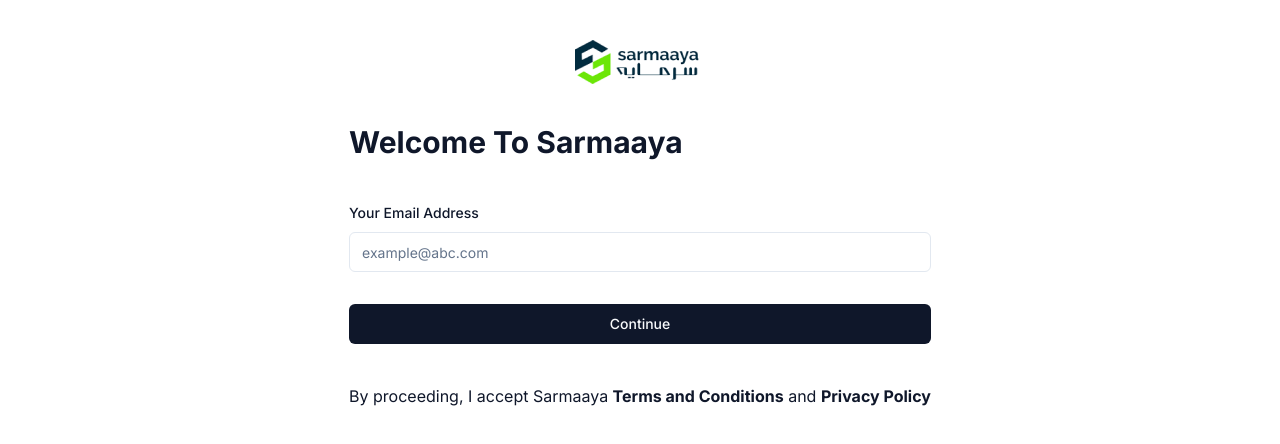
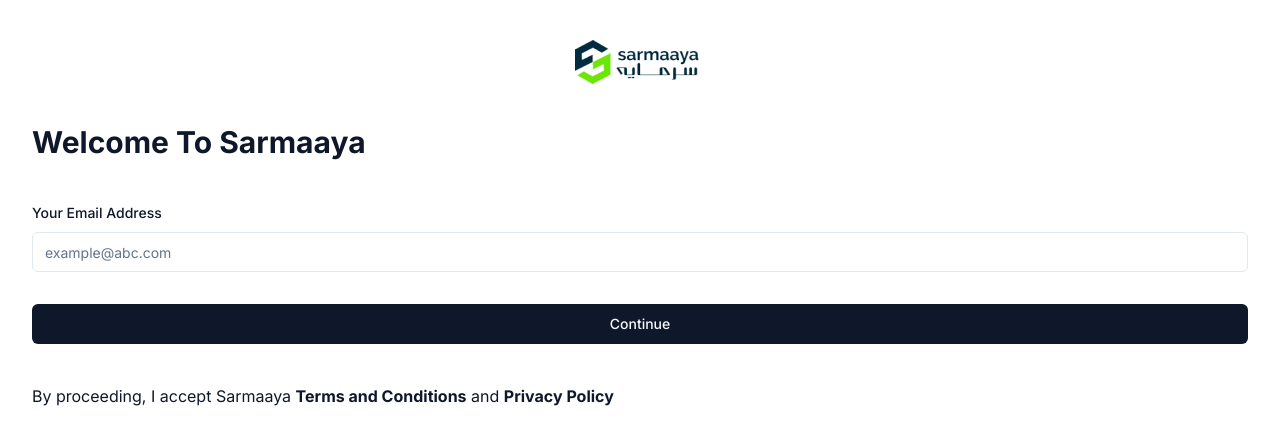
Before and after one commit to OsamaQureshi147/Sarmaaya-Financials-Next13, a Next.js app: page /en/login in a window 1280 px wide. Shown: the top 444 px of the page. Built offline with nearby package versions, Linux system fonts and the light colour scheme.

Commit message:
multi route login

```diff
--- /dev/null
+++ b/app/[lang]/(auth)/login/layout.tsx
@@ -0,0 +1,20 @@
+import Link from 'next/link';
+
+import { Icons } from '@/components/icons';
+
+interface LoginPageLayoutProps {
+  children: React.ReactNode;
+}
+
+export default async function LoginPageLayout({
+  children,
+}: LoginPageLayoutProps) {
+  return (
+    <div className="container grid items-center gap-10 pb-8 pt-10">
+      <Link href="/" className="cursor-pointer">
+        <Icons.logo height={44} width={130} className="mx-auto my-0" />
+      </Link>
+      {children}
+    </div>
+  );
+}
--- a/app/[lang]/(auth)/login/page.tsx
+++ b/app/[lang]/(auth)/login/page.tsx
@@ -1,30 +1,26 @@
 import { getDictionary } from '@/dictionaries';
 
 import { Locale } from '@/types/global';
-import { Icons } from '@/components/icons';
-import { UserAuthForm } from '@/components/user-auth-form';
+import { UserEmailForm } from '@/components/auth/user-email-form';
 
-interface LoginPage {
+interface LoginEmailPageProps {
   params: {
     lang: Locale;
   };
 }
 
-export default async function LoginPage({ params: { lang } }: LoginPage) {
+export default async function LoginEmailPage({
+  params: { lang },
+}: LoginEmailPageProps) {
   const dict = await getDictionary(lang);
   return (
-    <div className="container grid items-center justify-center gap-10 pb-8 pt-10">
-      <div className="flex justify-center">
-        <Icons.logo height={44} width={130} />
-      </div>
-      <h1 className="text-3xl font-bold capitalize">
-        {dict.onBoarding.welcomeText}
-      </h1>
-      <UserAuthForm />
-      <p className="first-letter:uppercase">
+    <>
+      <h1 className="capitalize">{dict.onBoarding.welcomeText}</h1>
+      <UserEmailForm />
+      <p>
         By proceeding, I accept Sarmaaya <strong>Terms and Conditions</strong>{' '}
         and <strong>Privacy Policy</strong>
       </p>
-    </div>
+    </>
   );
 }
--- /dev/null
+++ b/app/[lang]/(auth)/login/password/page.tsx
@@ -0,0 +1,18 @@
+import Link from 'next/link';
+
+import { Icons } from '@/components/icons';
+
+export default async function LoginWithPasswordPage() {
+  return (
+    <>
+      <Link className="flex w-max self-start" href="/login">
+        <Icons.left />
+        <p className="ml-3 font-semibold capitalize">back</p>
+      </Link>
+      <h1 className="first-letter:uppercase">log in</h1>
+      <p className="first-letter:uppercase">
+        Enter password to log in to your account.
+      </p>
+    </>
+  );
+}
--- a/components/user-auth-form.tsx
+++ b/components/auth/user-email-form.tsx
@@ -1,5 +1,6 @@
 'use client';
 
+import { useRouter } from 'next/navigation';
 import { zodResolver } from '@hookform/resolvers/zod';
 import { useForm } from 'react-hook-form';
 import { z } from 'zod';
@@ -18,7 +19,8 @@
 
 type EmailFormType = z.infer<typeof emailFormSchema>;
 
-export function UserAuthForm() {
+export function UserEmailForm() {
+  const router = useRouter();
   const form = useForm<EmailFormType>({
     resolver: zodResolver(emailFormSchema),
     defaultValues: {
@@ -26,8 +28,9 @@
     },
   });
 
-  const onSubmit = (values: EmailFormType) => {
-    console.log('OnSubmit', values);
+  const onSubmit = ({ email }: EmailFormType) => {
+    console.log('OnSubmit', email);
+    router.push('/login/password');
   };
 
   return (
@@ -40,7 +43,7 @@
             <FormItem>
               <FormLabel>Your Email Address</FormLabel>
               <FormControl>
-                <Input placeholder="example@abc.com" {...field} />
+                <Input placeholder="example@abc.com" type="email" {...field} />
               </FormControl>
               <FormMessage />
             </FormItem>
--- a/components/icons.tsx
+++ b/components/icons.tsx
@@ -1,6 +1,7 @@
 import Image, { ImageProps } from 'next/image';
 import IconImage from '@/public/sarmaaya-logo.png';
 import {
+  ChevronLeft,
   LucideProps,
   Moon,
   SunMedium,
@@ -11,6 +12,7 @@
 export type Icon = LucideIcon;
 
 export const Icons = {
+  left: ChevronLeft,
   sun: SunMedium,
   moon: Moon,
   twitter: Twitter,
--- a/styles/globals.css
+++ b/styles/globals.css
@@ -81,4 +81,7 @@
   input {
     @apply mt-1;
   }
+  h1 {
+    @apply text-3xl font-bold;
+  }
 }
```
